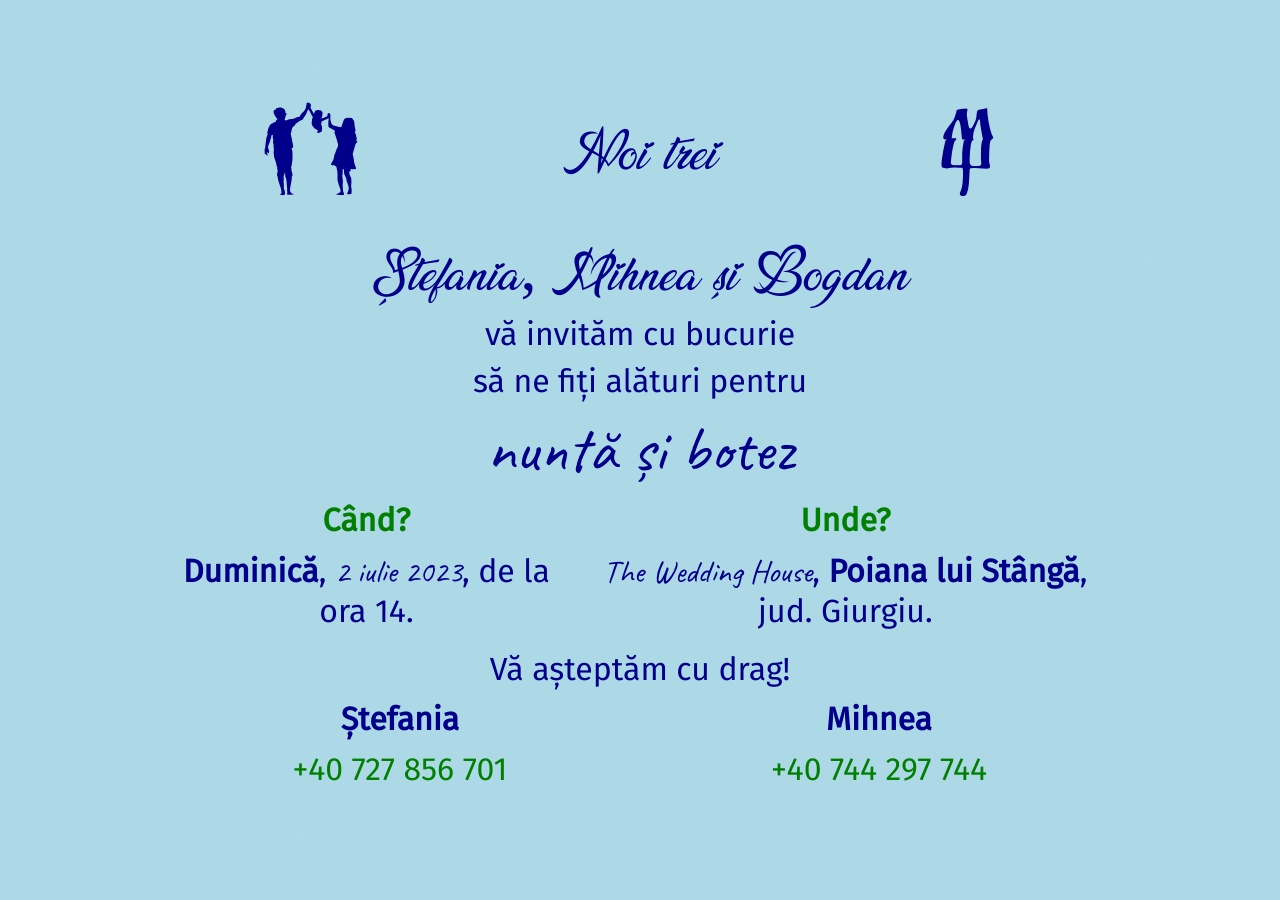
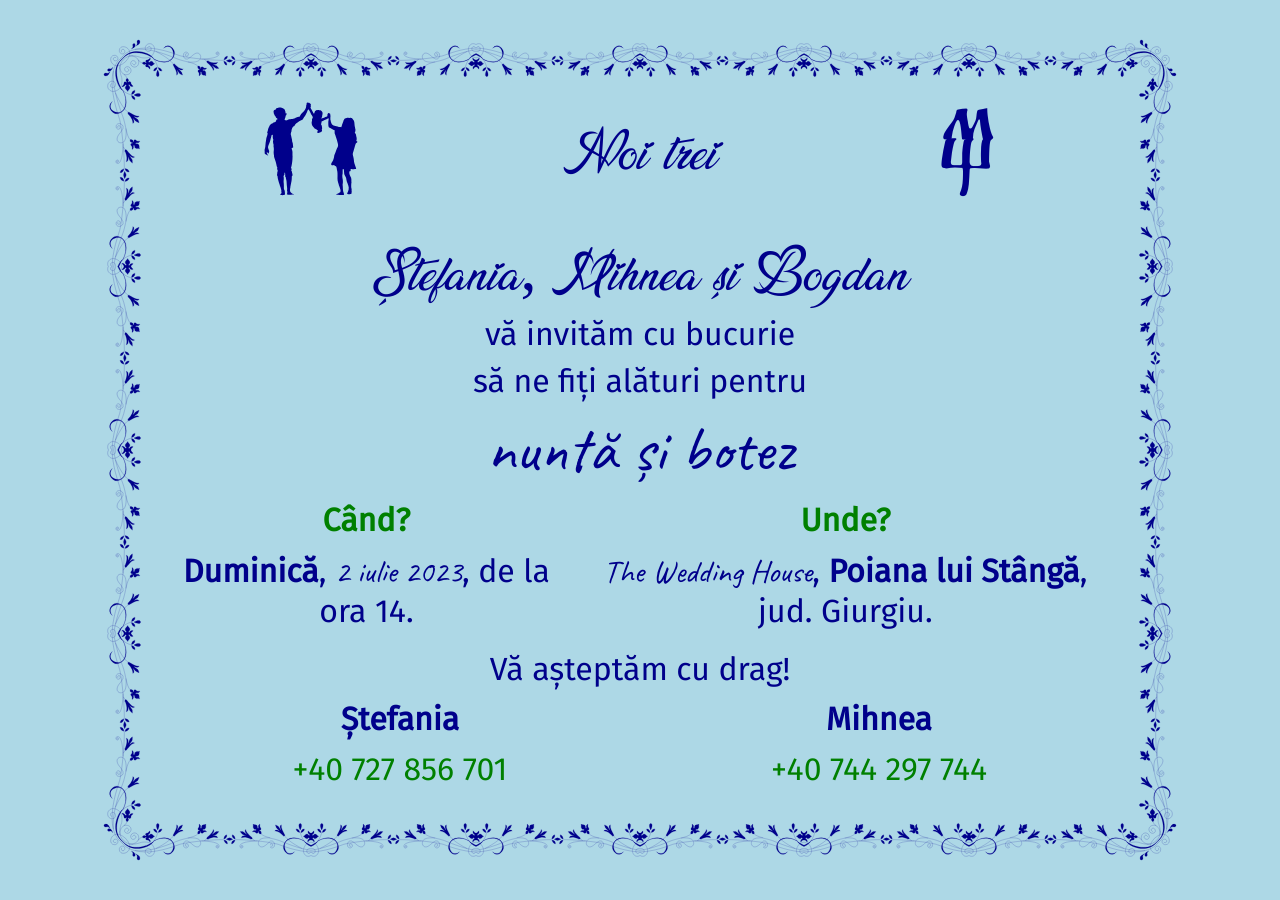
Before and after one commit to mihnea-mihai/noitrei, a Jekyll site: the page built from invitatie.md, in a window 1280 px wide. Built offline with Jekyll 4.4.1, drawn with Linux system fonts in a browser that asks for light colours.

Commit message:
Add border for light mode

```diff
--- a/assets/css/dark-theme.css
+++ b/assets/css/dark-theme.css
@@ -1,5 +1,5 @@
 :root {
     --color: lightblue;
     --bgcolor: #0d152d;
-    --border: url('/assets/img/Cyberscooty-Floral-Border-Extended-4.svg');
+    --border: url('/assets/img/Cyberscooty-Floral-Border-Extended-4 light.svg');
 }
--- a/assets/css/light-theme.css
+++ b/assets/css/light-theme.css
@@ -1,5 +1,5 @@
 :root {
     --color: darkblue;
     --bgcolor: lightblue;
-    --border: url('/assets/img/Cyberscooty-Floral-Border-Extended-4.svg');
+    --border: url('/assets/img/Cyberscooty-Floral-Border-Extended-4 dark.svg');
 }
```
Also changed, not shown: assets/img/Cyberscooty-Floral-Border-Extended-4 dark.svg (added), assets/img/Cyberscooty-Floral-Border-Extended-4 light.svg (renamed from assets/img/Cyberscooty-Floral-Border-Extended-4.svg).
